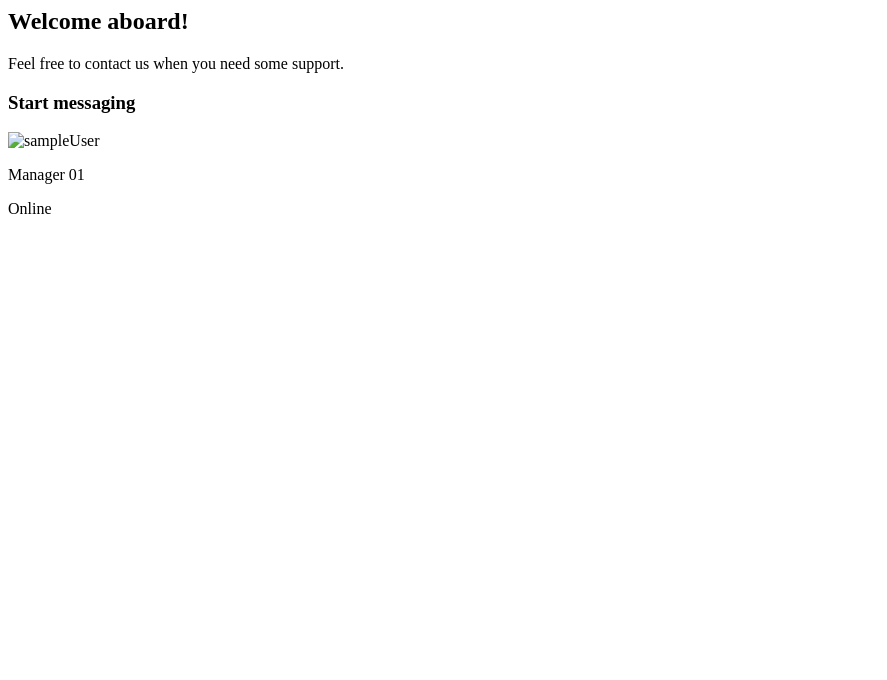
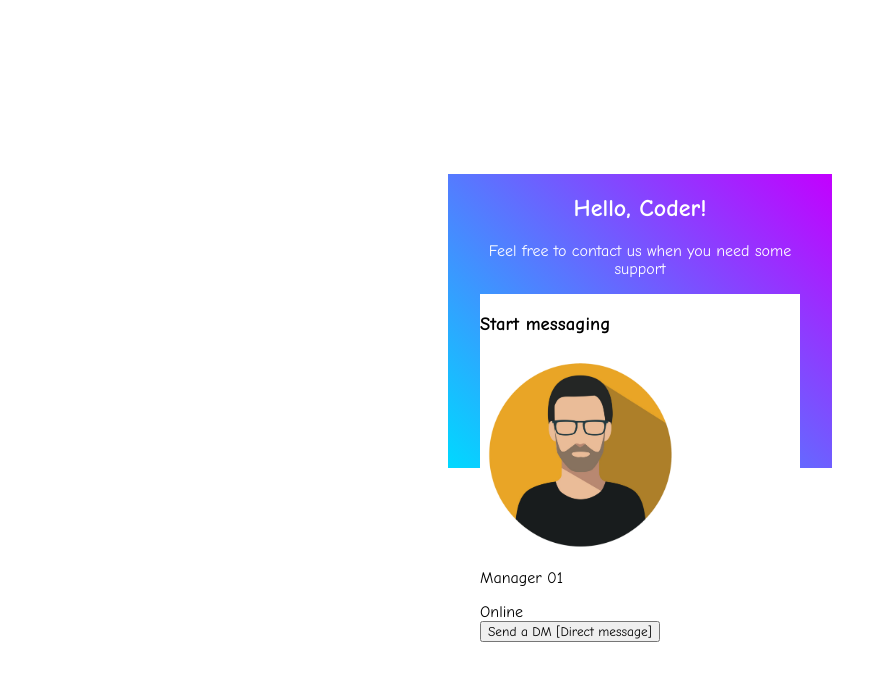
Before and after one commit to AlisonBernardino/LayeredManagerCard, a plain HTML site: page index.html in a window 1280 px wide. Shown: the whole page, without its empty margins (0-887 px from the left). Drawn offline with Linux system fonts and the light colour scheme.

Commit message:
First HTMl files and CSS styles added

```diff
--- a/assets/CSS/indexStyles.css
+++ b/assets/CSS/indexStyles.css
@@ -0,0 +1,52 @@
+* {
+  font-family: 'Comic Sans Ms', Times, serif;
+}
+
+:root {
+  --primaryColor: hsl(193, 100%, 50%);
+  --secondaryColor: hsl(295, 100%, 50%);
+  --neutral100: hsl(0, 0%, 100%);
+  --neutral900: hsl(230, 32%, 15%);
+
+  --gradientColor: 45deg, var(--primaryColor), var(--secondaryColor);
+}
+
+body {
+  display: grid;
+  min-height: 100vh;
+  place-content: center;
+}
+
+.cardArea {
+  display: grid;
+  grid-template-rows: repeat(3, auto);
+  grid-template-columns: 2rem 20rem 2rem;
+}
+
+.welcomeArea {
+  display: grid;
+  grid-template-rows: subgrid;
+  grid-template-columns: subgrid;
+  grid-column: 1 / -1;
+  grid-row: 1 / 3;
+  text-align: center;
+
+  /* "Gradient color" effect */
+  background: linear-gradient(45deg, rgb(0, 217, 255), rgb(195, 0, 255));
+  color: rgb(255, 255, 255);
+}
+
+.welcomeArea div {
+  grid-column: 2 / 3;
+}
+
+.chatStartArea {
+  background: rgb(255, 255, 255);
+  grid-column: 2 / 3;
+  grid-row: 2 / 4;
+}
+
+.chatStartArea img {
+  max-width: 200px;
+  max-height: 200px;
+}
--- a/index.html
+++ b/index.html
@@ -1,13 +1,16 @@
 <html>
     <head>
         <meta name="viewport" content="width=device-width, initial-scale=1.0">
+        <link rel="stylesheet" href="./assets/CSS/indexStyles.css">
     </head>
     <body>
         <main>
             <div class="cardArea">
                 <div class="welcomeArea">
-                    <h2>Welcome aboard!</h2>
-                    <p>Feel free to contact us when you need some support.</p>
+                    <div>
+                        <h2>Hello, Coder!</h2>
+                        <p>Feel free to contact us when you need some support</p>
+                    </div>
                 </div>
                 <div class="chatStartArea">
                     <h3>Start messaging</h3>
@@ -19,6 +22,7 @@
                         </p>
                         <div class="statusArea" data-status="active">Online</div>
                     </div>
+                    <button class="buttonArea">Send a DM [Direct message]</button>
                 </div>
             </div>
         </main>
```
Also changed, not shown: assets/images/sampleUser.png (added), 1 other file.
